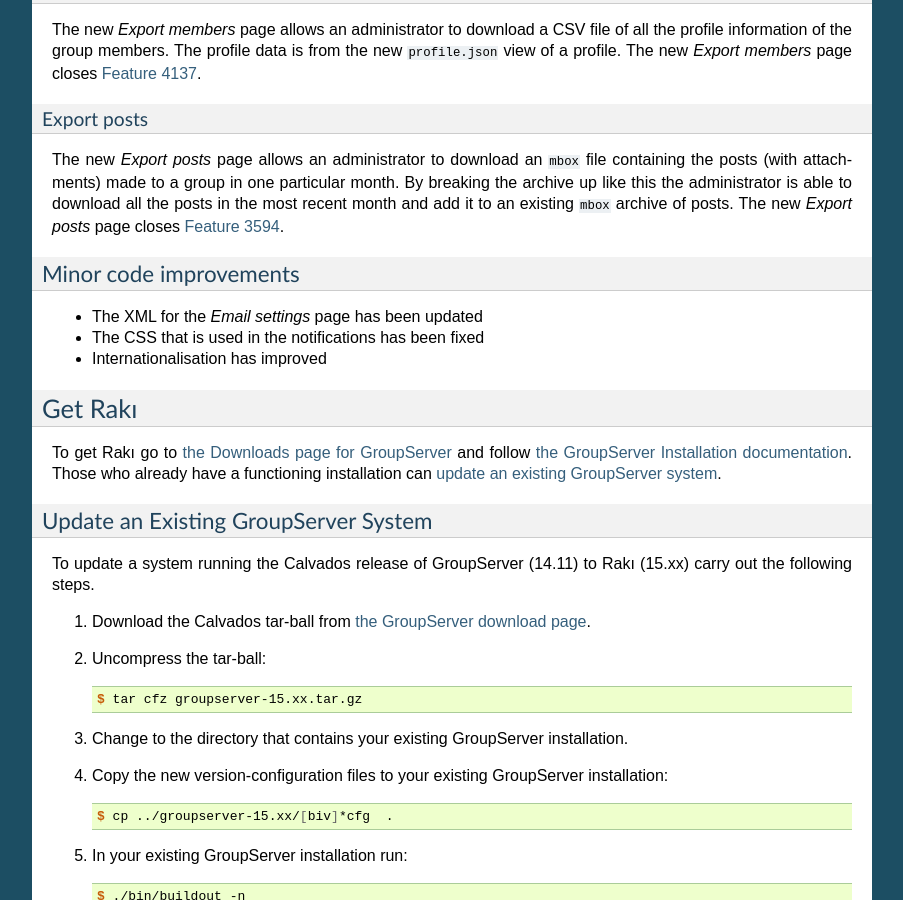
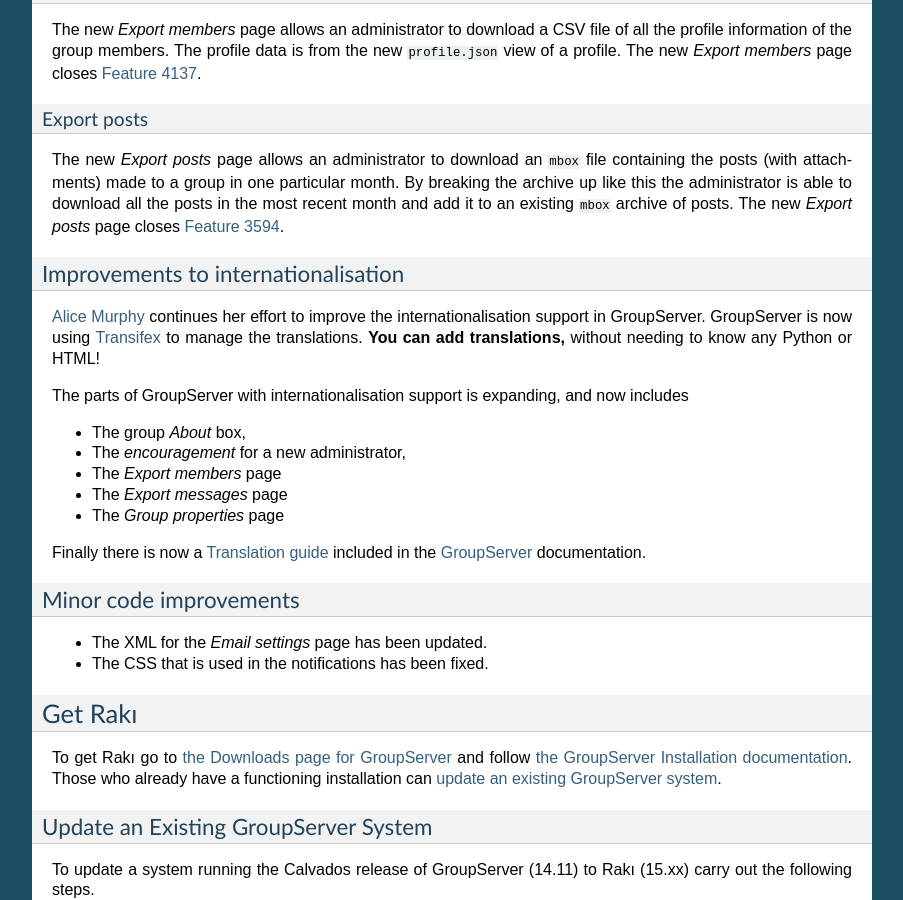
Before and after one commit to groupserver/buildout, a Sphinx documentation site: the page built from docs/release-notes-15xx.rst, in a window 1280 px wide and 900 px high, scrolled down 1132 px. Shown: the whole window, without its empty margins (198-1101 px from the left). Built offline with Sphinx 7.4.7, drawn with Linux system fonts in a browser that asks for light colours; some of the changed text lies outside the part shown.

Commit message:
Adding to the translation and 15.xx release notes.

```diff
--- a/docs/release-notes-15xx.rst
+++ b/docs/release-notes-15xx.rst
@@ -25,8 +25,9 @@
 ----------------------
 
 The most extensive change in Rakı is the new `email processing`_
-subsystem. In addition GroupServer can now `export data`_, and
-there have been some `minor code improvements`_.
+subsystem. In addition GroupServer can now `export data`_, the
+have been further `improvements to internationalisation`_ and
+some `minor code improvements`_.
 
 Email processing
 ================
@@ -95,12 +96,33 @@
 
 .. _Feature 3594: https://redmine.iopen.net/issues/3594
 
+Improvements to internationalisation
+====================================
+
+`Alice Murphy`_ continues her effort to improve the
+internationalisation support in GroupServer. GroupServer is now
+using Transifex_ to manage the translations. **You can add
+translations,** without needing to know any Python or HTML!
+
+.. _Transifex: https://www.transifex.com/organization/groupserver/dashboard
+
+The parts of GroupServer with internationalisation support is
+expanding, and now includes
+
+* The group *About* box,
+* The *encouragement* for a new administrator,
+* The *Export members* page
+* The *Export messages* page
+* The *Group properties* page
+
+Finally there is now a :doc:`translations` included in the
+GroupServer_ documentation.
+
 Minor code improvements
 =======================
 
-* The XML for the *Email settings* page has been updated
-* The CSS that is used in the notifications has been fixed
-* Internationalisation has improved
+* The XML for the *Email settings* page has been updated.
+* The CSS that is used in the notifications has been fixed.
 
 --------
 Get Rakı
@@ -163,4 +185,4 @@
 
 ..  LocalWords:  refactored iopen JPEG redmine jQuery jquery async Rakı Bushey
 ..  LocalWords:  Randow Organization sectnum Slivovica DMARC CSS Calvados Rakı
-..  LocalWords:  SMTP smtp mbox CSV
+..  LocalWords:  SMTP smtp mbox CSV Transifex
```
Also changed, not shown: docs/translations.rst (+90 -12 lines).
